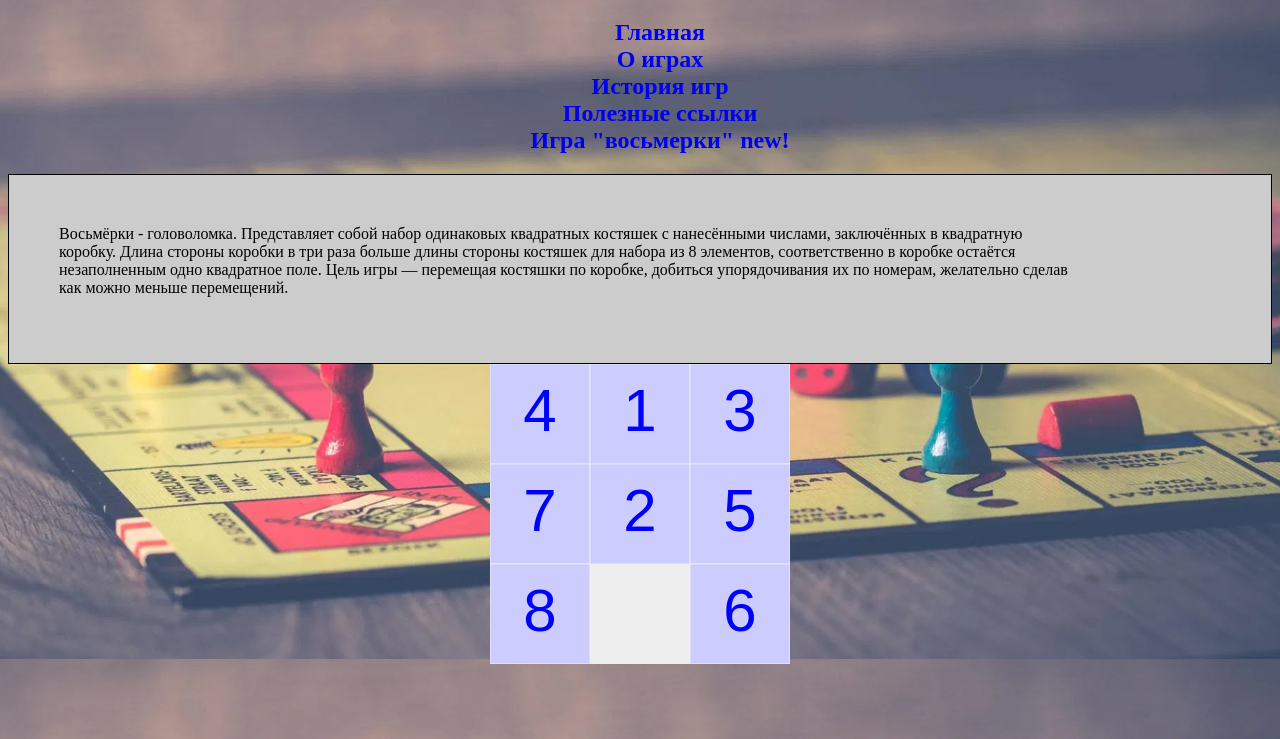
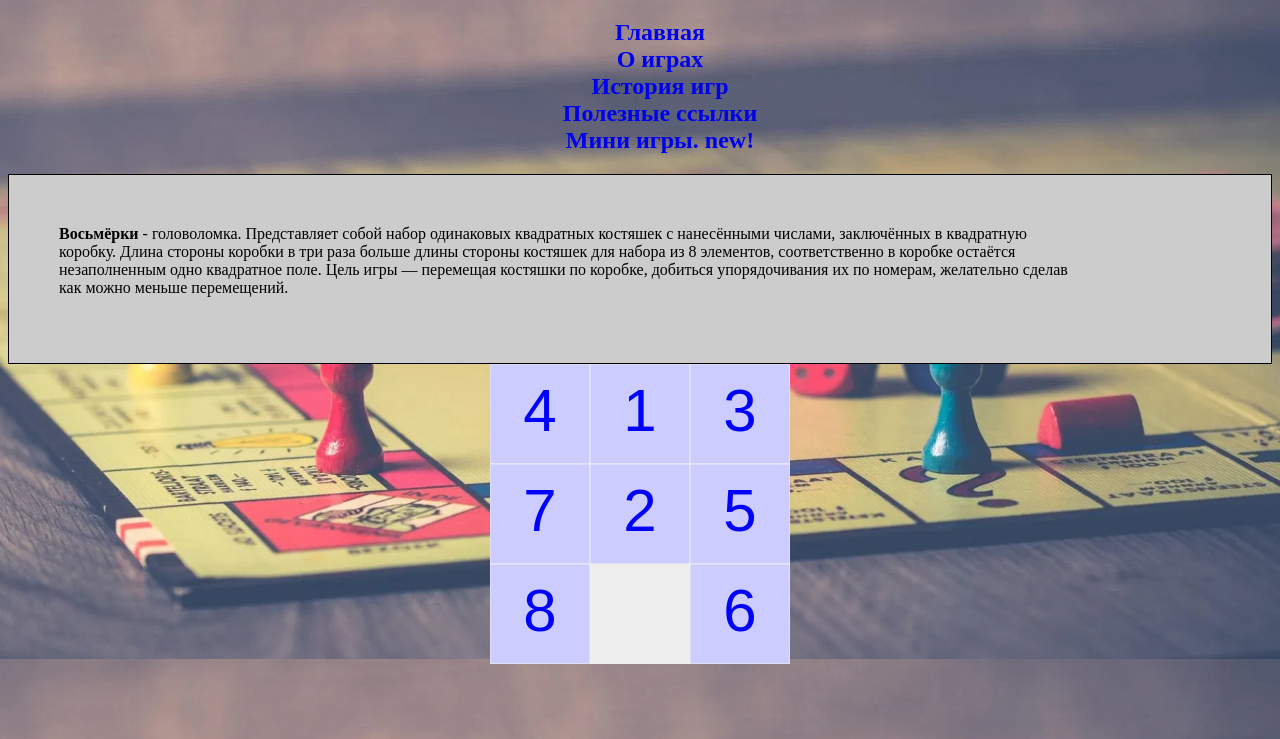
Before and after one commit to lavlality/lavlality.github.io, a plain HTML site: page eight.html in a window 1280 px wide. Shown: the part 61-800 px from the top of the page. Drawn offline with Linux system fonts and the light colour scheme.

Commit message:
Update eight.html

```diff
--- a/eight.html
+++ b/eight.html
@@ -13,9 +13,9 @@
   <li><a href="about.html">О играх</a></li>
   <li><a href="history.html">История игр</a></li>
   <li><a href="link.html">Полезные ссылки</a></li>
-  <li><a href="eight.html">Игра "восьмерки" new!</a></li>
+  <li><a href="eight.html">Мини игры. new!</a></li>
         </ul>
-<div class="block1">Восьмёрки - головоломка. Представляет собой набор одинаковых квадратных костяшек с нанесёнными числами, заключённых в квадратную коробку.
+            <div class="block1"><b>Восьмёрки</b> - головоломка. Представляет собой набор одинаковых квадратных костяшек с нанесёнными числами, заключённых в квадратную коробку.
 Длина стороны коробки в три раза больше длины стороны костяшек для набора из 8 элементов, соответственно в коробке остаётся незаполненным одно квадратное поле.
 Цель игры — перемещая костяшки по коробке, добиться упорядочивания их по номерам, желательно сделав как можно меньше перемещений.
 <p> </p>
```
